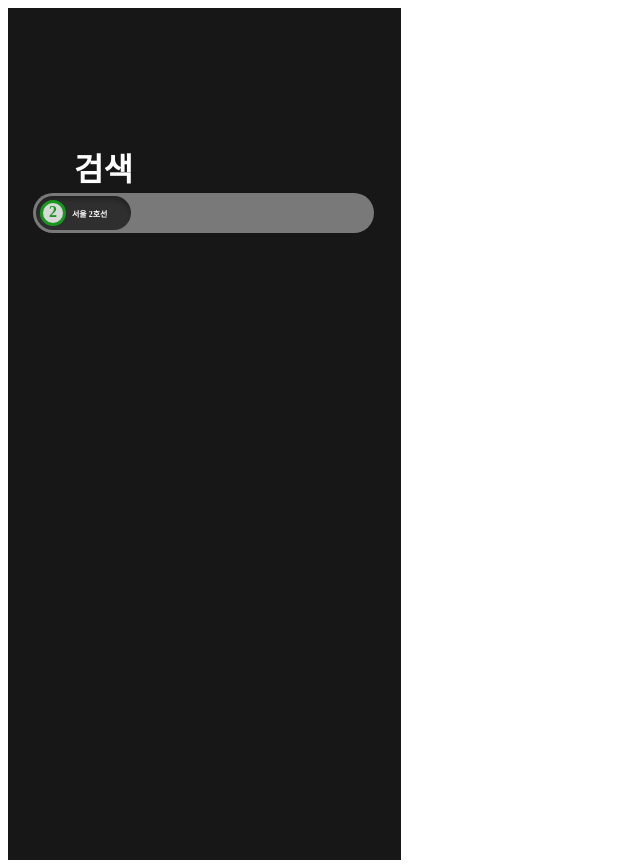
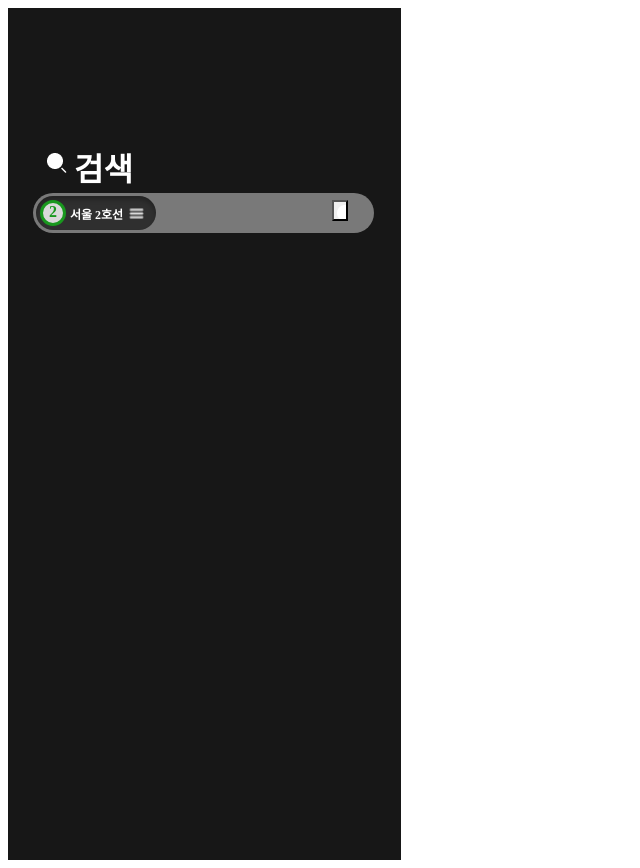
Before and after one commit to SeongbinSon/FlowRail-V1, a Flask app: page /station-search in a window 1280 px wide. Shown: the whole page, without its empty margins (0-640 px from the left). Run offline with Flask 3, Linux system fonts and the light colour scheme.

Commit message:
디자인수정 및 기능구현 시작

```diff
--- a/FlowRail/static/station-search.css
+++ b/FlowRail/static/station-search.css
@@ -39,12 +39,21 @@
     position: absolute;
     top: 196px;
     left: 36px;
-    width: 95px;
+    width: 120px;
     height: 34px;
     border-radius: 76px;
     box-shadow: inset 0 4px 4px 0
         rgba(0, 0, 0, 0.25);
     background-color: #2f2f2f;
+}
+.line_choose_background input{
+    position:absolute;
+    background: none;
+    height: 34px;
+    left: 125px;
+    padding-left: 10px;
+    border: none;
+    border-radius: 20px;
 }
 
 .line_choose_2{
@@ -77,12 +86,12 @@
 
 .ex-line2-text{
     position: absolute;
-    top: 208px;
-    left: 72px;
-    width: 43px;
+    top: 205px;
+    left: 70px;
+    width: 100px;
     height: 8px;
     font-family: Pretendard;
-    font-size: 8px;
+    font-size: 12px;
     font-weight: bold;
     font-stretch: normal;
     font-style: normal;
@@ -91,3 +100,28 @@
     text-align: left;
     color: #fff;
 }
+
+img.search_img{
+    position: absolute;
+    left: 44px;
+    top: 150px;
+    height: auto;
+    width: auto;
+}
+
+.search-bar_img{
+    position: absolute;
+    left: 332px;
+    top: 200px;
+    height: auto;
+    width: auto;
+    background-image: url(./Search.png)
+}
+
+img.line-menu_img{
+    position: absolute;
+    left: 129px;
+    top: 206px;
+    height: 15px;
+    width: 15px;
+}
--- a/FlowRail/templates/service_templates/station-search.html
+++ b/FlowRail/templates/service_templates/station-search.html
@@ -1,16 +1,18 @@
 <html>
     <head>
         <meta charset="utf-8" />
-        <link rel="stylesheet" href="{{ url_for('static', filename='station-search.css') }}" />
+        <link rel="stylesheet" href="station-search.css" />
     </head>
     <body>
         <div class="FlowRail-First">
-            <div>
+            <form action="" method="">
                 <span class="search_main">
                     검색
                 </span>
                 <div class="search_bar"></div>
-                <div class="line_choose_background"></div>
+                <div class="line_choose_background">
+                    <input type="text" name="station"/>
+                </div>
                 <div class="line_choose_2"></div>
                 <span class="ex-line2">
                     2
@@ -18,5 +20,7 @@
                 <span class="ex-line2-text">
                     서울 2호선
                 </span>
-                <div class="line_choose-t"></div>
-            </div>
+                <img class="search_img" src="./Search.png">
+                <img class="line-menu_img" src="./Menu.png">
+                <input type="submit" class="search-bar_img" value="">
+            </form>
```
Also changed, not shown: FlowRail/static/images/Menu.png (added), FlowRail/static/images/Search.png (added).
